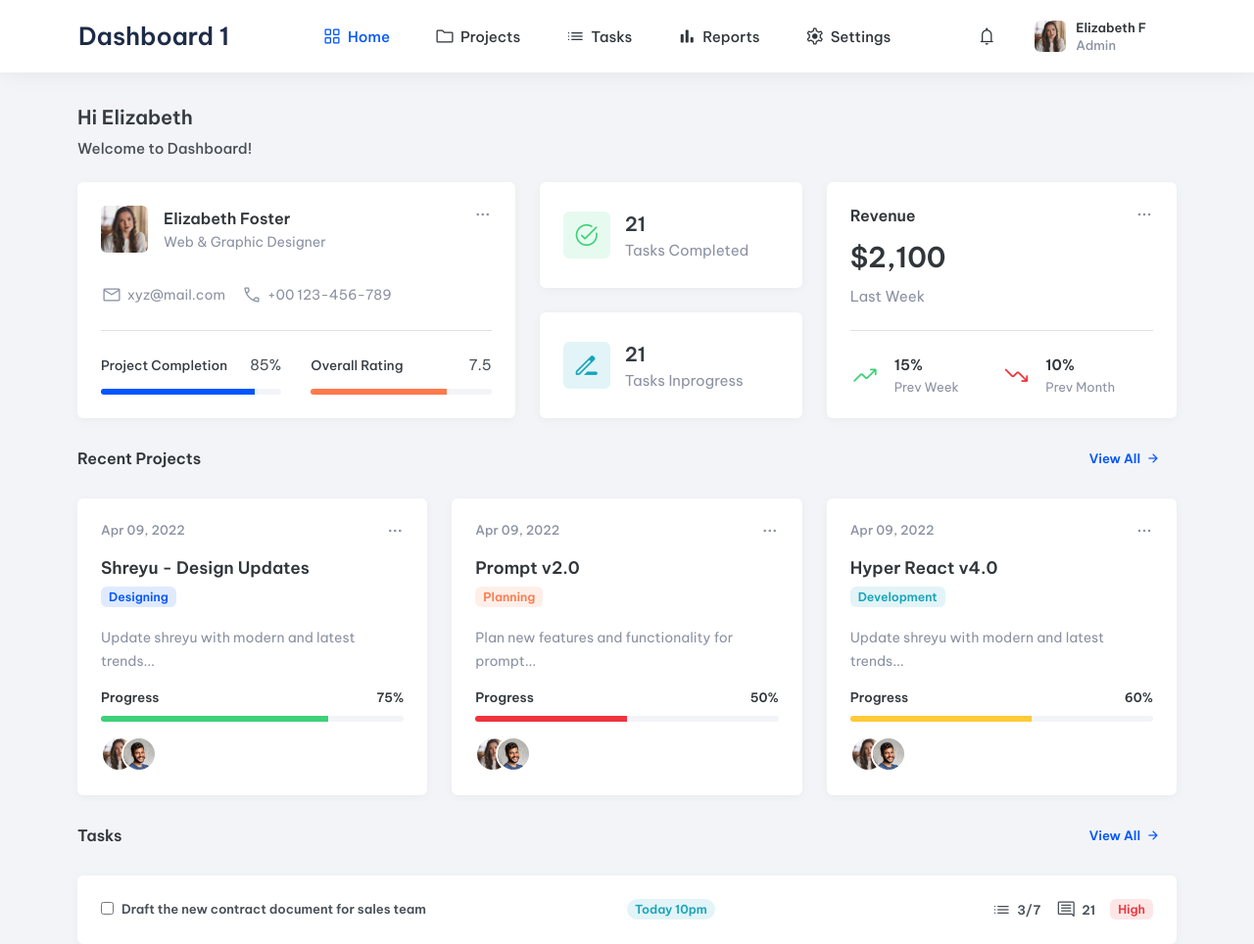
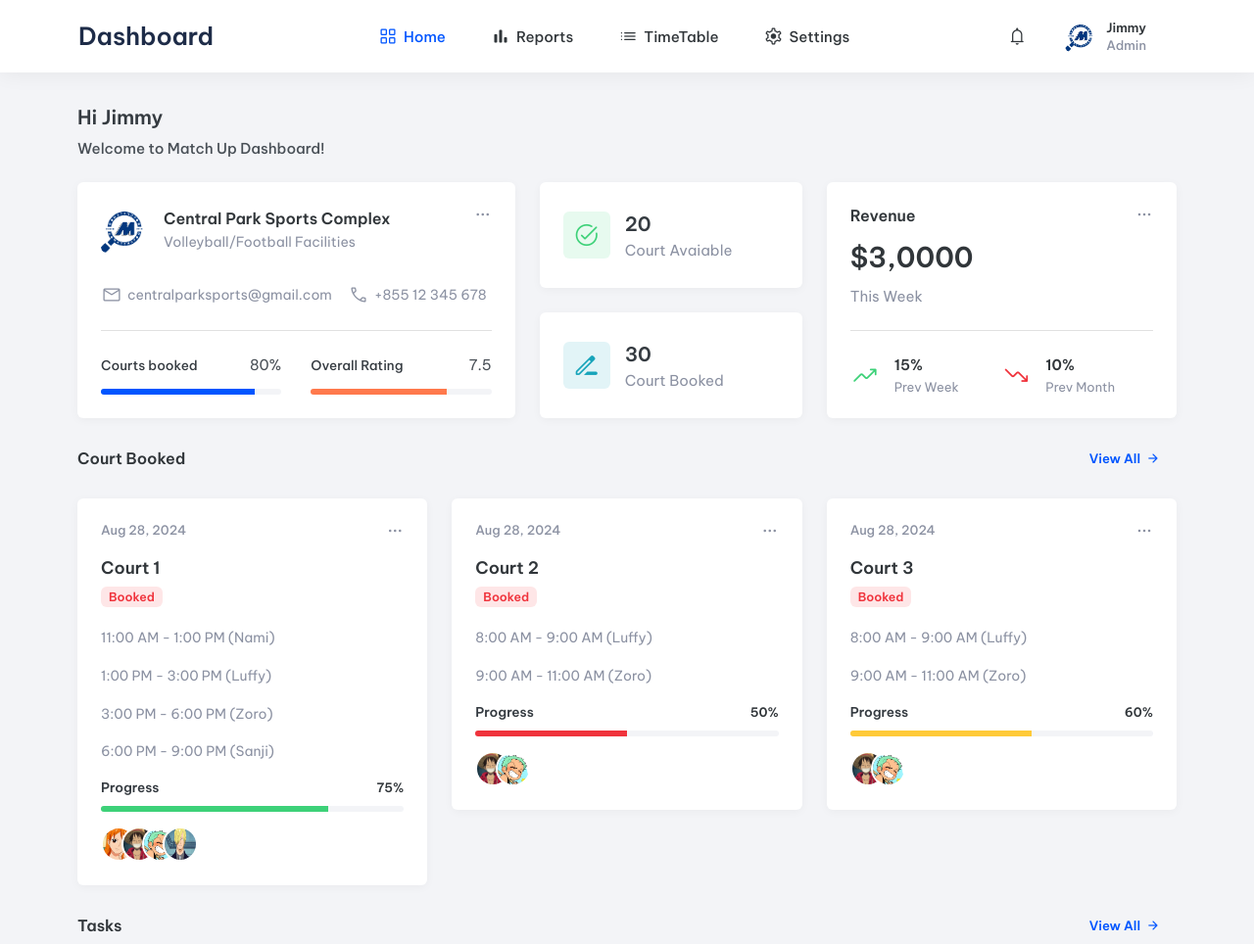
Before and after one commit to Ulton321/Match-UPP, a plain HTML site: page dashboard-master/index.html in a window 1280 px wide. Shown: the top 964 px of the page at 98% size. Drawn offline with nearby package versions, Linux system fonts and the light colour scheme; files whose address does not match are found by name.

Commit message:
update on home page

```diff
--- a/dashboard-master/index.html
+++ b/dashboard-master/index.html
@@ -44,7 +44,7 @@
     <div class="container">
 
       <h1>
-        <a href="#" class="logo">Dashboard 1</a>
+        <a href="#" class="logo">Dashboard </a>
       </h1>
 
       <button class="menu-toggle-btn icon-box" data-menu-toggle-btn aria-label="Toggle Menu">
@@ -66,9 +66,9 @@
 
             <li>
               <a href="#" class="navbar-link icon-box">
-                <span class="material-symbols-rounded  icon">folder</span>
+                <span class="material-symbols-rounded  icon">bar_chart</span>
 
-                <span>Projects</span>
+                <span>Reports</span>
               </a>
             </li>
 
@@ -76,15 +76,7 @@
               <a href="#" class="navbar-link icon-box">
                 <span class="material-symbols-rounded  icon">list</span>
 
-                <span>Tasks</span>
-              </a>
-            </li>
-
-            <li>
-              <a href="#" class="navbar-link icon-box">
-                <span class="material-symbols-rounded  icon">bar_chart</span>
-
-                <span>Reports</span>
+                <span>TimeTable</span>
               </a>
             </li>
 
@@ -110,11 +102,11 @@
               <a href="#" class="header-profile">
 
                 <figure class="profile-avatar">
-                  <img src="./assets/images/avatar-1.jpg" alt="Elizabeth Foster" width="32" height="32">
+                  <img src="C:\Users\user\mtch up\Match-UPP\dashboard-master\assets\images\Finalized Logo.png" alt="Match Up" width="32" height="32">
                 </figure>
 
                 <div>
-                  <p class="profile-title">Elizabeth F</p>
+                  <p class="profile-title">Jimmy</p>
 
                   <p class="profile-subtitle">Admin</p>
                 </div>
@@ -137,9 +129,9 @@
   <main>
     <article class="container article">
 
-      <h2 class="h2 article-title">Hi Elizabeth</h2>
+      <h2 class="h2 article-title">Hi Jimmy</h2>
 
-      <p class="article-subtitle">Welcome to Dashboard!</p>
+      <p class="article-subtitle">Welcome to Match Up Dashboard!</p>
 
       <!--
         - #HOME
@@ -186,13 +178,13 @@
           <div class="profile-card-wrapper">
 
             <figure class="card-avatar">
-              <img src="./assets/images/avatar-1.jpg" alt="Elizabeth Foster" width="48" height="48">
+              <img src="C:\Users\user\mtch up\Match-UPP\dashboard-master\assets\images\Finalized Logo.png" alt="Match Up" width="48" height="48">
             </figure>
 
             <div>
-              <p class="card-title">Elizabeth Foster</p>
+              <p class="card-title">Central Park Sports Complex</p>
 
-              <p class="card-subtitle">Web & Graphic Designer</p>
+              <p class="card-subtitle">Volleyball/Football Facilities</p>
             </div>
 
           </div>
@@ -203,7 +195,7 @@
               <a href="mailto:xyz@mail.com" class="contact-link icon-box">
                 <span class="material-symbols-rounded  icon">mail</span>
 
-                <p class="text">xyz@mail.com</p>
+                <p class="text">centralparksports@gmail.com</p>
               </a>
             </li>
 
@@ -211,7 +203,7 @@
               <a href="tel:00123456789" class="contact-link icon-box">
                 <span class="material-symbols-rounded  icon">call</span>
 
-                <p class="text">+00 123-456-789</p>
+                <p class="text">+855 12 345 678</p>
               </a>
             </li>
 
@@ -224,9 +216,9 @@
             <li class="progress-item">
 
               <div class="progress-label">
-                <p class="progress-title">Project Completion</p>
+                <p class="progress-title">Courts booked</p>
 
-                <data class="progress-data" value="85">85%</data>
+                <data class="progress-data" value="85">80%</data>
               </div>
 
               <div class="progress-bar">
@@ -262,9 +254,9 @@
             </div>
 
             <div>
-              <data class="card-data" value="21">21</data>
+              <data class="card-data" value="21">20</data>
 
-              <p class="card-text">Tasks Completed</p>
+              <p class="card-text">Court Avaiable</p>
             </div>
 
           </div>
@@ -276,9 +268,9 @@
             </div>
 
             <div>
-              <data class="card-data" value="21">21</data>
+              <data class="card-data" value="21">30</data>
 
-              <p class="card-text">Tasks Inprogress</p>
+              <p class="card-text">Court Booked</p>
             </div>
 
           </div>
@@ -313,9 +305,9 @@
 
           <p class="card-title">Revenue</p>
 
-          <data class="card-price" value="2100">$2,100</data>
+          <data class="card-price" value="2100">$3,0000</data>
 
-          <p class="card-text">Last Week</p>
+          <p class="card-text">This Week</p>
 
           <div class="divider card-divider"></div>
 
@@ -361,7 +353,7 @@
       <section class="projects">
 
         <div class="section-title-wrapper">
-          <h2 class="section-title">Recent Projects</h2>
+          <h2 class="section-title">Court Booked</h2>
 
           <button class="btn btn-link icon-box">
             <span>View All</span>
@@ -409,17 +401,31 @@
 
               </ul>
 
-              <time class="card-date" datetime="2022-04-09">Apr 09, 2022</time>
+              <time class="card-date" datetime="2022-04-09">Aug 28, 2024</time>
 
               <h3 class="card-title">
-                <a href="#">Shreyu - Design Updates</a>
+                <a href="#">Court 1</a>
               </h3>
 
-              <div class="card-badge blue">Designing</div>
+              <div class="card-badge red">Booked</div>
 
               <p class="card-text">
-                Update shreyu with modern and latest trends...
+                11:00 AM  - 1:00 PM (Nami)
+
               </p>
+
+              <p class="card-text">
+                1:00 PM - 3:00 PM (Luffy)
+
+              </p>
+              <p class="card-text">
+                3:00 PM - 6:00 PM (Zoro)
+              </p>
+
+              <p class="card-text">
+                6:00 PM - 9:00 PM (Sanji)
+              </p>
+
 
               <div class="card-progress-box">
 
@@ -439,13 +445,25 @@
 
                 <li class="card-avatar-item">
                   <a href="#">
-                    <img src="./assets/images/avatar-1.jpg" alt="Elizabeth Foster" width="32" height="32">
+                    <img src="C:\Users\user\mtch up\Match-UPP\dashboard-master\assets\images\nami.png" alt="Nami" width="32" height="32">
                   </a>
                 </li>
 
                 <li class="card-avatar-item">
                   <a href="#">
-                    <img src="./assets/images/avatar-2.jpg" alt="John Foster" width="32" height="32">
+                    <img src="C:\Users\user\mtch up\Match-UPP\dashboard-master\assets\images\luffy.jpg" alt="Luffy" width="32" height="32">
+                  </a>
+                </li>
+
+                <li class="card-avatar-item">
+                  <a href="#">
+                    <img src="C:\Users\user\mtch up\Match-UPP\dashboard-master\assets\images\zoro.jpg" alt="zoro" width="32" height="32">
+                  </a>
+                </li>
+
+                <li class="card-avatar-item">
+                  <a href="#">
+                    <img src="C:\Users\user\mtch up\Match-UPP\dashboard-master\assets\images\Sanji.png" alt="Sanji" width="32" height="32">
                   </a>
                 </li>
 
@@ -491,16 +509,19 @@
 
               </ul>
 
-              <time class="card-date" datetime="2022-04-09">Apr 09, 2022</time>
+              <time class="card-date" datetime="2022-04-09">Aug 28, 2024</time>
 
               <h3 class="card-title">
-                <a href="#">Prompt v2.0</a>
+                <a href="#">Court 2</a>
               </h3>
 
-              <div class="card-badge orange">Planning</div>
+              <div class="card-badge red">Booked</div>
 
               <p class="card-text">
-                Plan new features and functionality for prompt...
+                8:00 AM - 9:00 AM (Luffy)
+              </p>
+              <p class="card-text">
+                9:00 AM - 11:00 AM (Zoro)
               </p>
 
               <div class="card-progress-box">
@@ -521,13 +542,13 @@
 
                 <li class="card-avatar-item">
                   <a href="#">
-                    <img src="./assets/images/avatar-1.jpg" alt="Elizabeth Foster" width="32" height="32">
+                    <img src="C:\Users\user\mtch up\Match-UPP\dashboard-master\assets\images\luffy.jpg" alt="Luffy" width="32" height="32">
                   </a>
                 </li>
 
                 <li class="card-avatar-item">
                   <a href="#">
-                    <img src="./assets/images/avatar-2.jpg" alt="John Foster" width="32" height="32">
+                    <img src="C:\Users\user\mtch up\Match-UPP\dashboard-master\assets\images\zoro.jpg" alt="zoro" width="32" height="32">
                   </a>
                 </li>
 
@@ -573,16 +594,19 @@
 
               </ul>
 
-              <time class="card-date" datetime="2022-04-09">Apr 09, 2022</time>
+              <time class="card-date" datetime="2022-04-09">Aug 28, 2024</time>
 
               <h3 class="card-title">
-                <a href="#">Hyper React v4.0</a>
+                <a href="#">Court 3</a>
               </h3>
 
-              <div class="card-badge cyan">Development</div>
+              <div class="card-badge red">Booked</div>
 
               <p class="card-text">
-                Update shreyu with modern and latest trends...
+                8:00 AM - 9:00 AM (Luffy)
+              </p>
+              <p class="card-text">
+                9:00 AM - 11:00 AM (Zoro)
               </p>
 
               <div class="card-progress-box">
@@ -603,13 +627,13 @@
 
                 <li class="card-avatar-item">
                   <a href="#">
-                    <img src="./assets/images/avatar-1.jpg" alt="Elizabeth Foster" width="32" height="32">
+                    <img src="C:\Users\user\mtch up\Match-UPP\dashboard-master\assets\images\luffy.jpg" alt="luffy" width="32" height="32">
                   </a>
                 </li>
 
                 <li class="card-avatar-item">
                   <a href="#">
-                    <img src="./assets/images/avatar-2.jpg" alt="John Foster" width="32" height="32">
+                    <img src="C:\Users\user\mtch up\Match-UPP\dashboard-master\assets\images\zoro.jpg" alt="zoro" width="32" height="32">
                   </a>
                 </li>
 
```
Also changed, not shown: dashboard-master/assets/images/Finalized Logo.png (added), dashboard-master/assets/images/Sanji.png (added), dashboard-master/assets/images/luffy.jpg (added), dashboard-master/assets/images/nami.png (added), dashboard-master/assets/images/zoro.jpg (added).
